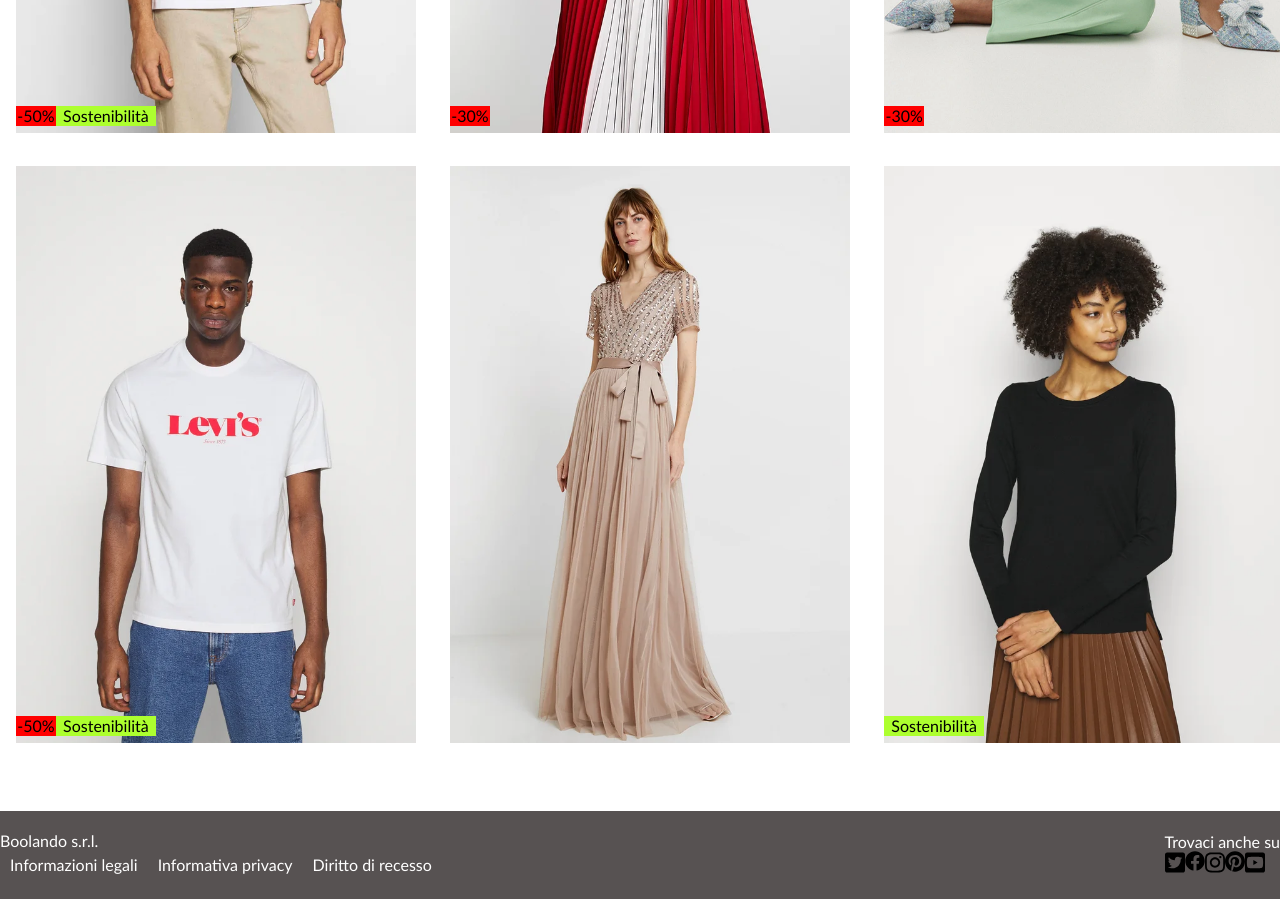
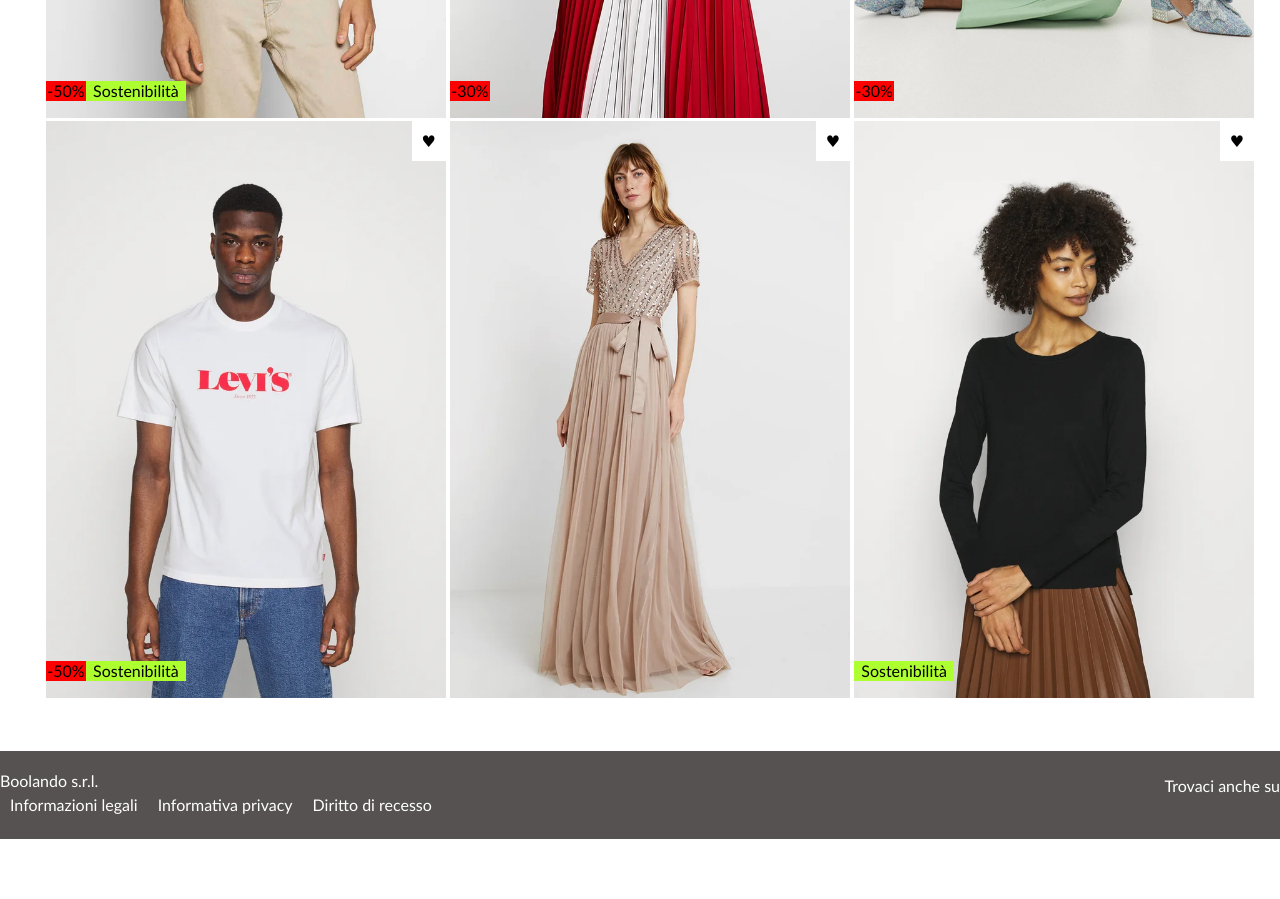
Before and after one commit to Carlo1891/html-css-boolando, a plain HTML site: page index.html in a window 1280 px wide. Shown: the part 560-1459 px from the top of the page. After the commit the page ends 1399 px from the top, so only its background shows below. Drawn offline with Linux system fonts and the light colour scheme.

Commit message:
Commenti

```diff
--- a/index.html
+++ b/index.html
@@ -7,8 +7,8 @@
     <title>Boolando</title>
     <link rel="stylesheet" href="style.css">
 </head>
+<!-- Esercizio 8 -->
 <body>
-
     <!-- Header sito mobile con fixed -->
     <header>
 
@@ -26,60 +26,78 @@
                 </div>
                 <nav class="menu pick-profile">
                     <ul>
-                        <li><a id="profile" href="#"> </a></li>
-                        <li><a id="whishlist" href="#"> </a></li>
-                        <li><a id="shopcart" href="#"> </a></li>
+                        <li>
+                            <a href="#"><i class="fa-regular fa-user"></i></a>
+                        </li>
+                        <li>
+                            <a href="#"><i class="fa-regular fa-heart"></i></a>
+                        </li>
+                        <li>
+                            <a href="#"><i class="fa-regular fa-bag-shopping"></i></a>
+                        </li>
                     </ul>
                 </nav>
             </div>
         </div>
 
     </header>
-
     <!-- Riquadro shopping -->
     <main>
 
         <div class="container">
+
             <div class="item">
+                <div class="item-image">
                     <img src="./img/1.webp" alt="photo male 1">
                     <span class="discount">-50%</span>
                     <span class="label">Sostenibilità</span>
                     <div class="heart">&hearts;</div>
                 </div>
+            </div>
 
             <div class="item">
+                <div class="item-image">
                     <img src="./img/2.webp" alt="photo female 1">
                     <span class="discount">-30%</span>
                     <div class="heart">&hearts;</div>
                 </div>
+            </div>
 
             <div class="item">
+                <div class="item-image">
                     <img src="./img/3.webp" alt="photo female 2">
                     <span class="discount">-30%</span>
                     <div class="heart">&hearts;</div>
                 </div>
+            </div>
 
             <div class="item">
+                <div class="item-image">
                     <img src="./img/4.webp" alt="photo male 2">
                     <span class="discount">-50%</span>
                     <span class="label">Sostenibilità</span>
                     <div class="heart">&hearts;</div>
                 </div>
+            </div>
+
 
             <div class="item">
+                <div class="item-image">
                     <img src="./img/5.webp" alt="photo female 3">
                     <div class="heart">&hearts;</div>
                 </div>
+            </div>
 
             <div class="item">
+                <div class="item-image">
                     <img src="./img/6.webp" alt="photo female 4">
                     <span class="no-discount" class="label">Sostenibilità</span>
                     <div class="heart">&hearts;</div>
                 </div>
             </div>
+        </div>
 
     </main>
-
     <!-- Informazioni sito e social -->
     <footer>
 
@@ -94,11 +112,11 @@
                 </div>
                 <div class="menu social"> Trovaci anche su
                     <ul>
-                        <li><a id="twitter" href="#"></a></li>
-                        <li><a id="facebook" href="#"></a></li>
-                        <li><a id="instagram" href=""></a></li>
-                        <li><a id="pinterest" href="#"></a></li>
-                        <li><a id="youtube" href="#"></a></li>
+                        <li><a class="twitter" href="#"></a></li>
+                        <li><a class="facebook" href="#"></a></li>
+                        <li><a class="instagram" href=""></a></li>
+                        <li><a class="pinterest" href="#"></a></li>
+                        <li><a class="youtube" href="#"></a></li>
                     </ul>
                 </div>
             </div>
--- a/style.css
+++ b/style.css
@@ -1,55 +1,37 @@
 /* Resect bordi e parti comuni */
 
-*{
+* {
     padding: 0;
     margin: 0;
     box-sizing: border-box;
     font-family: 'Trebuchet MS', 'Lucida Sans Unicode', 'Lucida Grande', 'Lucida Sans', Arial, sans-serif;
 }
 
-ul{
+ul {
     display: flex;
 }
 
-li{
+li {
     list-style: none;
 }
 
 /* Header in movimento */
 
-#profile{
-    background-image: url(./img/user-solid.svg);
-    background-repeat: no-repeat;
-    height: 20px;
-}
-
-#whishlist{
-    background-image: url(./img/heart-solid.svg);
-    background-repeat: no-repeat;
-    height: 20px;
-}
-
-#shopcart{
-    background-image: url(./img/bag-shopping-solid.svg);
-    background-repeat: no-repeat;
-    height: 20px;
-}
-
-header{
+header {
     position: fixed;
     z-index: 1;
     width: 100%;
 }
 
-.top-bar .move{
+.top-bar .move {
     width: 100%;
 }
 
-.top-bar.move{
+.top-bar.move {
     background-color: rgb(255, 93, 1);
 }
 
-.top-bar .content{
+.top-bar .content {
     max-width: 1300px;
     margin: 0 auto;
     display: flex;
@@ -58,92 +40,92 @@ header{
 }
 
 .menu .pick-type,
-.menu .client-profile{
+.menu .client-profile {
     justify-content: center;
     display: flex;
-
 }
 
-.logo img{
+.logo img {
     height: 60px;
 }
 
-.menu ul li a{
+.menu ul li a {
     text-decoration: none;
     color: white;
     padding: 5px 10px;
     display: inline-block;
 }
 
+
+
 /* Main con shopping */
 
-.container{
+.container {
     width: 1300px;
     margin: 0 auto 50px auto;
     text-align: center;
     padding-top: 100px;
 }
 
-.item{
+.item {
     width: 400px;
     position: relative;
     display: inline-block;
-    margin: 15px;
+    border: 15px;
 }
 
-.item > img{
+.item-image > img {
     width: 100%
 }
 
-.item > .discount{
+.item-image > .discount {
     position: absolute;
     width: 40px;
     height: 20px;
-    bottom: 10px;
+    bottom: 20px;
     left: 0;
     background-color: red;
 }
 
-.item > .label{
+.item-image > .label {
     position: absolute;
     width: 100px;
     height: 20px;
-    bottom: 10px;
+    bottom: 20px;
     left: 40px;
     background-color: greenyellow;
 }
 
-.item > .no-discount{
+.item-image > .no-discount {
     position: absolute;
     width: 100px;
     height: 20px;
-    bottom: 10px;
+    bottom: 20px;
     left: 0;
     background-color: greenyellow;
 }
 
-.heart{
+.heart {
     position: absolute;
     right: 0;
     top: 0;
-    width: 20px;
-    height: 20px;
-    display: none;
+    padding: 10px;
     background-color: white;
 }
 
-.item:hover .heart{
+.item-image:hover .heart {
     display: block;
+    color: red;
 }
 
 /* Footer con informazioni */
 
-.bottom-bar.stay{
+.bottom-bar.stay {
     background-color: rgb(87, 82, 82);
     color: white;
 }
 
-.bottom-bar .content{
+.bottom-bar .content {
     max-width: 1300px;
     margin: 0 auto;
     display: flex;
@@ -151,36 +133,6 @@ header{
     align-items: center;
 }
 
-.menu{
+.menu {
     padding: 20px 0 20px 0;
 }
-
-#twitter{
-    background-image: url(./img/twitter-square-brands.svg);
-    background-repeat: no-repeat;
-    height: 25px;
-}
-
-#facebook{
-    background-image: url(./img/facebook-brands.svg);
-    background-repeat: no-repeat;
-    height: 25px;
-}
-
-#instagram{
-    background-image: url(./img/instagram-brands.svg);
-    background-repeat: no-repeat;
-    height: 25px;
-}
-
-#pinterest{
-    background-image: url(./img/pinterest-brands.svg);
-    background-repeat: no-repeat;
-    height: 25px;
-}
-
-#youtube{
-    background-image: url(./img/youtube-square-brands.svg);
-    background-repeat: no-repeat;
-    height: 25px;
-}
```
Also changed, not shown: img/bag-shopping-solid.svg (deleted), img/facebook-brands.svg (deleted), img/heart-solid.svg (deleted), img/instagram-brands.svg (deleted), img/pinterest-brands.svg (deleted), img/twitter-brands.svg (deleted), img/twitter-square-brands.svg (deleted), img/user-solid.svg (deleted), img/youtube-square-brands.svg (deleted). Lines whose indentation alone changed are shown as unchanged.
